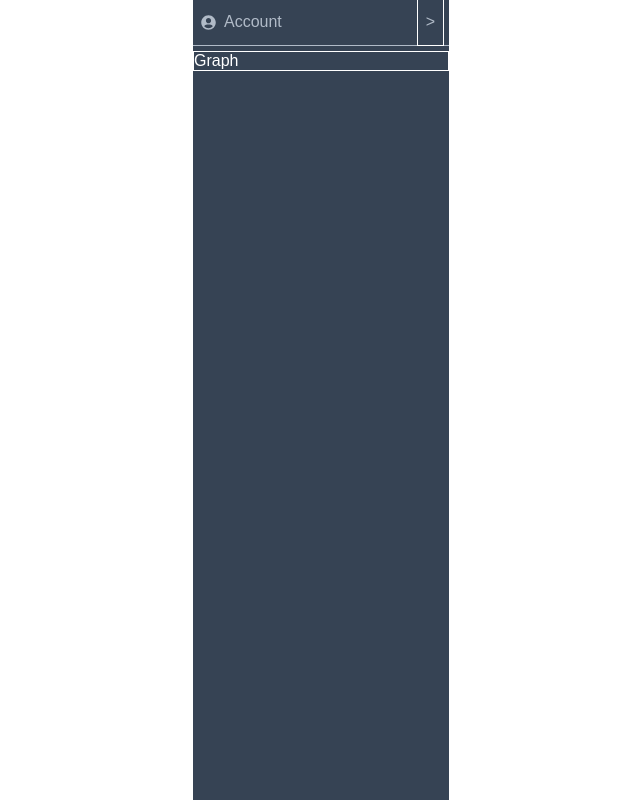
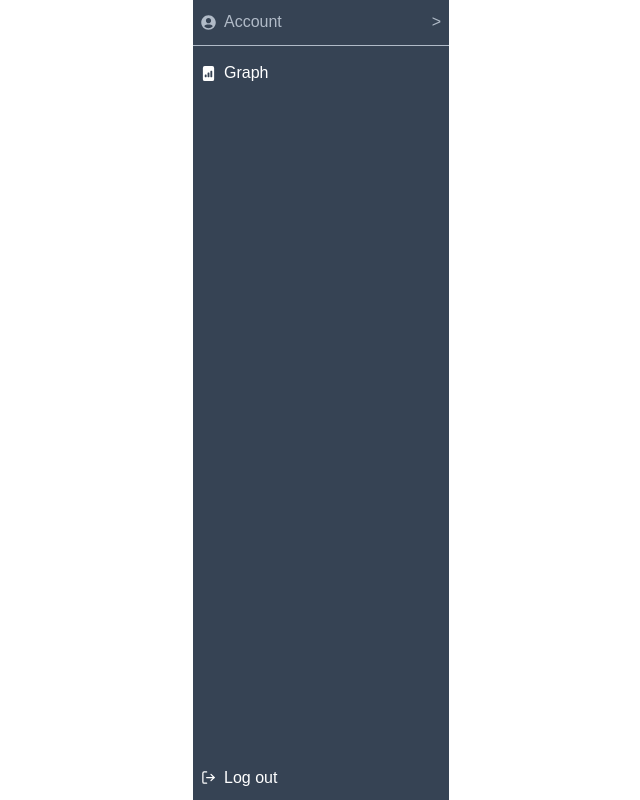
Before and after one commit to Anmol-developer/pvpowerwebapp, a React (Create React App) app: page /dashboard in a window 1280 px wide. Shown: the whole page, without its empty margins (319-959 px from the left). Built offline with nearby package versions, Linux system fonts and the light colour scheme.

Commit message:
30th commit: designed sidebar

```diff
--- a/src/components/Dashboard/Sidebar.js
+++ b/src/components/Dashboard/Sidebar.js
@@ -2,6 +2,8 @@ import React from 'react'
 import '../../css/Dashboard/Sidebar.css'
 import {Link} from 'react-router-dom'
 import {FaUserCircle} from 'react-icons/fa'
+import {BsFillFileBarGraphFill} from 'react-icons/bs'
+import {FiLogOut} from 'react-icons/fi'
 
 function Sidebar() {
   return (
@@ -11,7 +13,14 @@ function Sidebar() {
           <p className='user-account'>Account</p>
           <p className='account-info'>&gt;</p>
         </div>
-        <Link className='link-to-graph' to={'/dashboard/graph/1'}>Graph</Link>
+        <Link className='link-to-graph' to={'/dashboard/graph/1'}>
+          <BsFillFileBarGraphFill className='graph-icon'/>
+          Graph
+        </Link>
+        <Link to={'/logout'} className='link-to-logout'>
+          <FiLogOut className='logout-icon'/>
+          Log out
+        </Link>
     </div>
   )
 }
--- a/src/css/Dashboard/Map.css
+++ b/src/css/Dashboard/Map.css
@@ -2,4 +2,5 @@
     height: 100%;
     width: 100%;
     flex: 1;
+    outline: none;
 }
--- a/src/css/Dashboard/Sidebar.css
+++ b/src/css/Dashboard/Sidebar.css
@@ -5,12 +5,27 @@
     color: #b1bbc8;
     display: flex;
     flex-direction: column;
+    position: relative;
 }
-.link-to-graph{
+
+.link-to-graph, .link-to-logout{
     color: white;
     text-decoration: none;
-    border: 1px solid white;
+    height: 2.8rem;
+    display: flex;
+    align-items: center;
+    cursor: pointer;
+    transition: background-color 200ms ease;
 }
+.link-to-graph:hover, .link-to-logout:hover{
+    background-color: #576a83;
+}
+.link-to-logout{
+    position: absolute;
+    bottom: 0;
+    width: 100%;
+}
+
 .user-sideInfo{
     border-bottom: 1px solid #b1bbc8;
     margin-bottom: 5px;
@@ -19,15 +34,14 @@
     align-items: center;
     position: relative;
 }
-.username-icon{
+.username-icon, .graph-icon, .logout-icon{
     font-size: 15px;
     margin-right: 8px;
     margin-left: 8px;
 }
 .account-info{
     position: absolute;
-    right: 5px;
-    border: 1px solid white;
+    right: 0;
     height: 100%;
     padding: 0 8px;
     display: flex;
```
